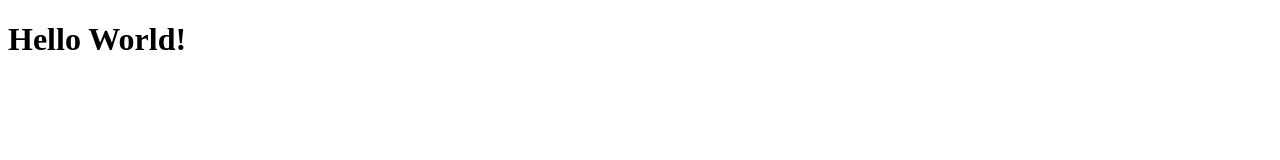
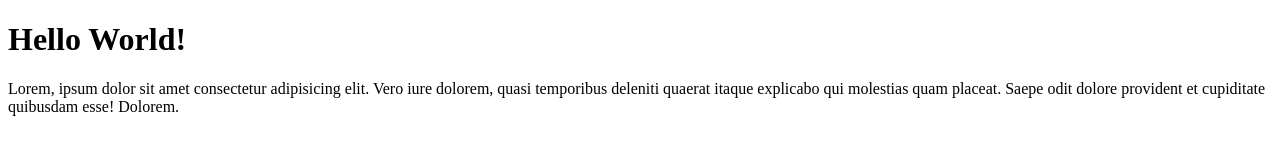
Before and after one commit to fmuh94/git-test, a plain HTML site: page index.html in a window 1280 px wide. Drawn offline with Linux system fonts and the light colour scheme.

Commit message:
menambahkan paragraf

```diff
--- a/index.html
+++ b/index.html
@@ -10,6 +10,9 @@
 
 <body>
     <h1>Hello World!</h1>
+    <p>Lorem, ipsum dolor sit amet consectetur adipisicing elit. Vero iure dolorem, quasi temporibus deleniti quaerat
+        itaque explicabo qui molestias quam placeat. Saepe odit dolore provident et cupiditate quibusdam esse! Dolorem.
+    </p>
 </body>
 
 </html>
```
